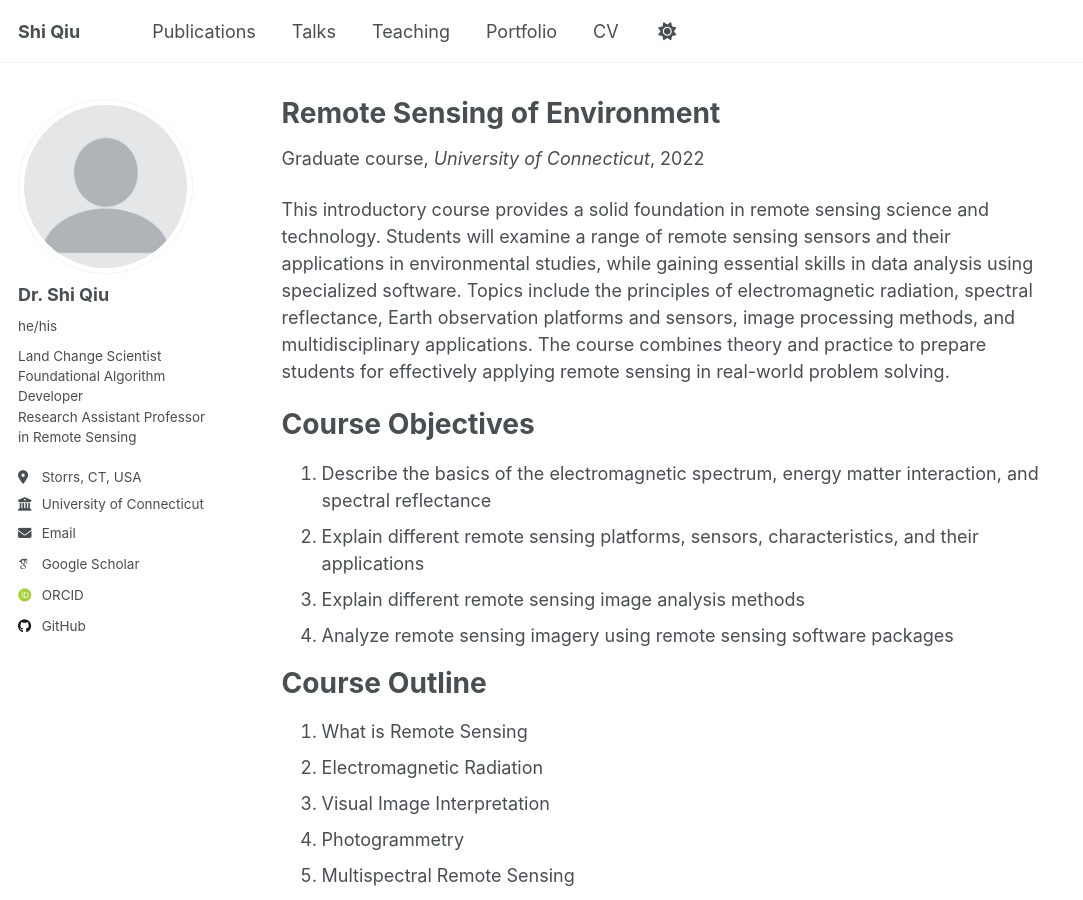
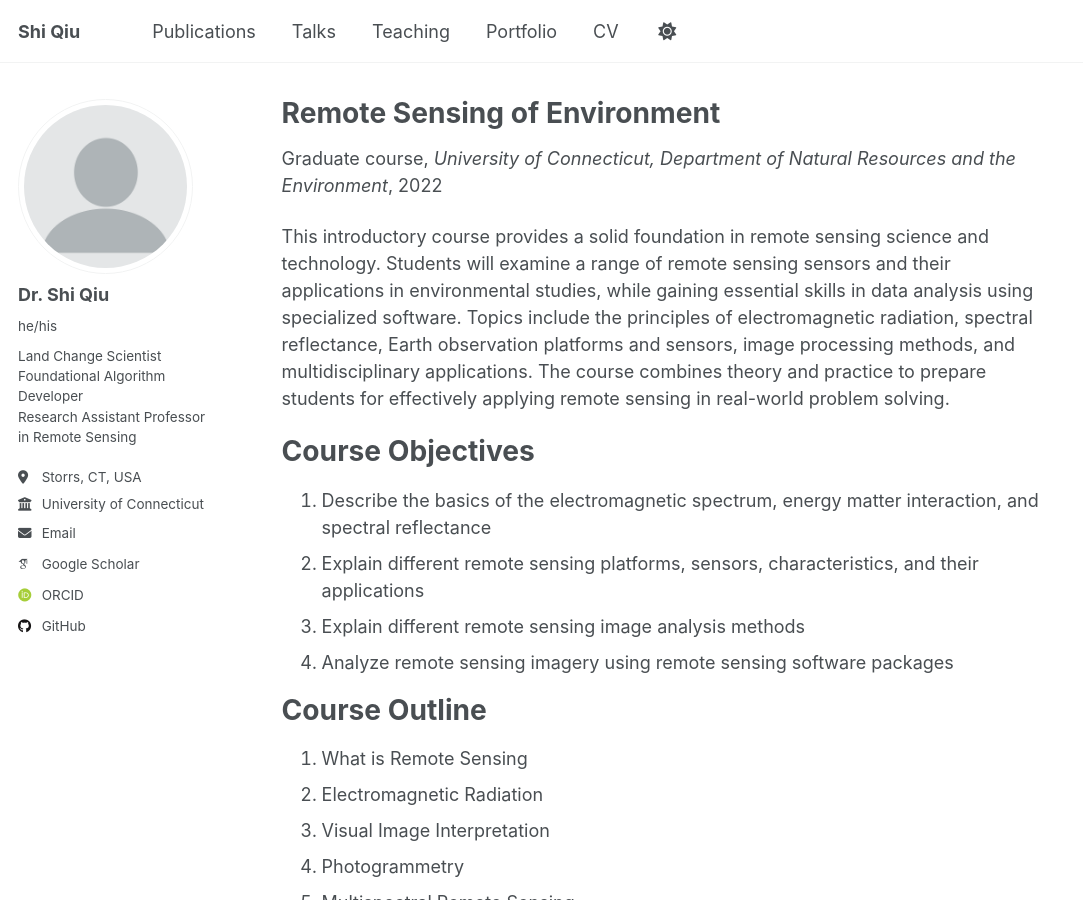
Before and after one commit to shi-eo/shi-eo.github.io, a Jekyll site: the page built from _teaching/2022-fall-rse.md, in a window 1280 px wide and 900 px high. Shown: the whole window, without its empty margins (0-1083 px from the left). Built offline with Jekyll 4.4.1, drawn with Linux system fonts in a browser that asks for light colours; some web fonts are replaced; a script that is not in the unit is left out.

Commit message:
Update 2022-fall-rse.md

```diff
--- a/_teaching/2022-fall-rse.md
+++ b/_teaching/2022-fall-rse.md
@@ -3,7 +3,7 @@ title: "Remote Sensing of Environment"
 collection: teaching
 type: "Graduate course"
 permalink: /teaching/2022-fall-rse
-venue: "University of Connecticut"
+venue: "University of Connecticut, Department of Natural Resources and the Environment"
 date: 2022-08-29
 location: "Storrs, USA"
 ---
```
